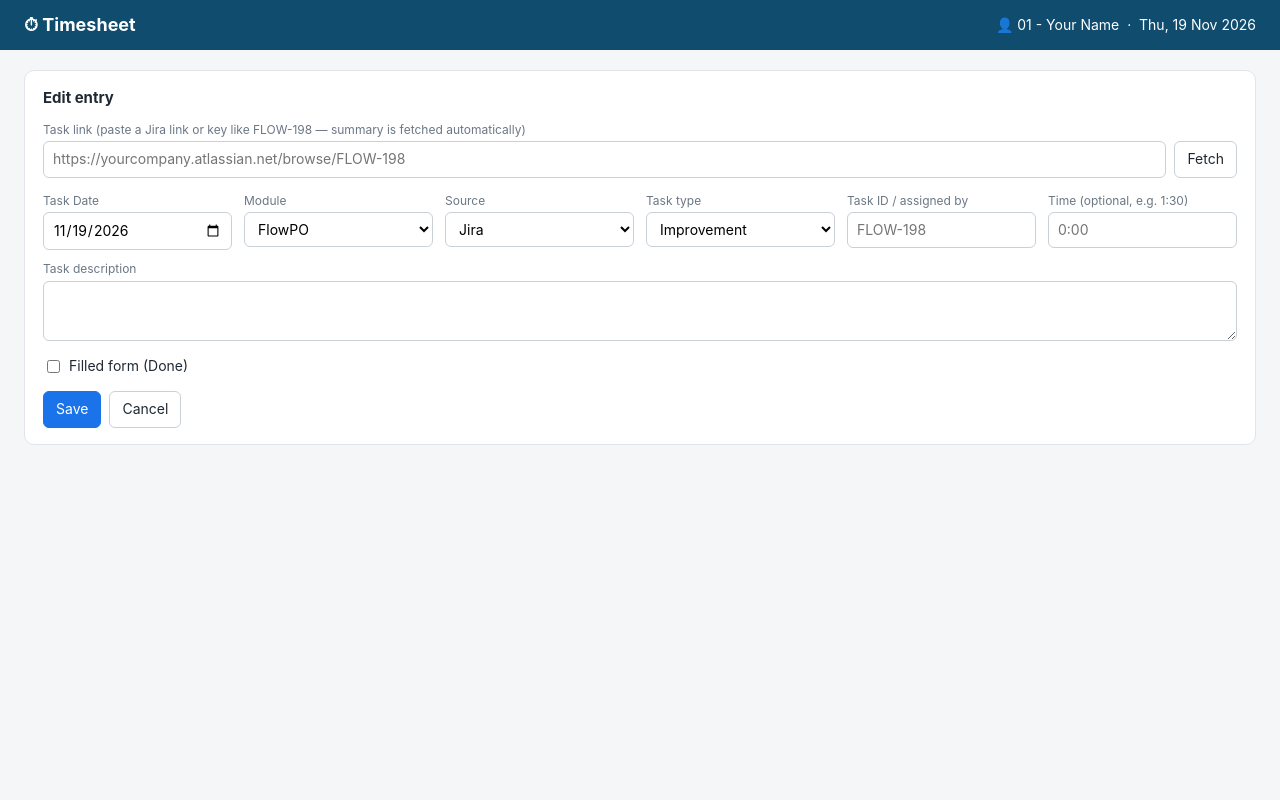
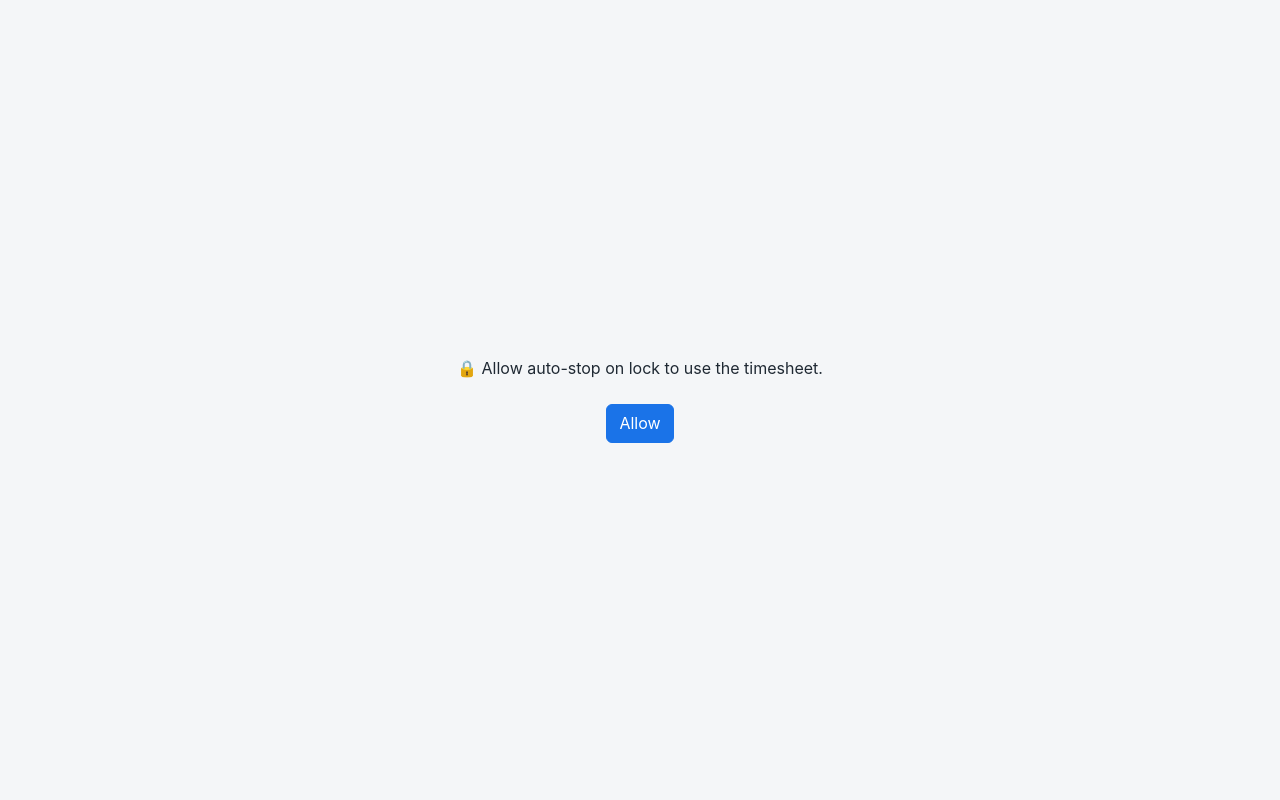
Before and after one commit to hiral-r/timesheet-management, a Laravel app: template resources/views/edit.blade.php in a window 1280 px wide. Run offline with Laravel 12, Linux system fonts and the light colour scheme; the template is opened without the code that fills it, so the values that code supplies are empty.

Commit message:
Added script in which Whenever system is locked or in sleepmode, timer should stop automatically.

```diff
--- a/app/Http/Controllers/TimeEntryController.php
+++ b/app/Http/Controllers/TimeEntryController.php
@@ -122,7 +122,7 @@ class TimeEntryController extends Controller
 
     public function pause(Request $request, TimeEntry $entry): RedirectResponse
     {
-        $entry->pause();
+        $entry->pause($request->filled('at') ? Carbon::createFromTimestampMs((int) $request->input('at')) : null);
 
         return back()->with('status', 'Timer stopped at '.$entry->duration.'.');
     }
--- a/app/Models/TimeEntry.php
+++ b/app/Models/TimeEntry.php
@@ -61,10 +61,11 @@ class TimeEntry extends Model
         }
     }
 
-    public function pause(): void
+    public function pause(?Carbon $at = null): void
     {
         if ($this->running_since) {
-            $this->seconds = $this->totalSeconds();
+            $end = $at && $at->between($this->running_since, Carbon::now()) ? $at : Carbon::now();
+            $this->seconds += (int) $this->running_since->diffInSeconds($end, true);
             $this->running_since = null;
             $this->save();
         }
--- a/resources/views/index.blade.php
+++ b/resources/views/index.blade.php
@@ -21,6 +21,7 @@
                 </form>
             </div>
         </div>
+        <div id="lockGuard" class="msg muted" style="margin:-10px 0 16px" data-pause-url="{{ route('entries.pause', $running) }}"></div>
     @endif
 
     <div class="card">
--- a/resources/views/layout.blade.php
+++ b/resources/views/layout.blade.php
@@ -50,6 +50,7 @@
     </style>
 </head>
 <body>
+<div id="lockGate" style="position:fixed;inset:0;z-index:100;background:var(--bg);display:flex;align-items:center;justify-content:center;padding:24px;text-align:center;font-size:16px">Checking lock permission…</div>
 <header class="top">
     <h1><a href="{{ route('entries.index') }}">⏱ Timesheet</a></h1>
     <span>
@@ -88,6 +89,39 @@
         tick(); setInterval(tick, 1000);
     })();
 </script>
+<script>
+// The app opens only after Chrome may detect a locked screen; locking stops the running timer.
+(async () => {
+    const gate = document.getElementById('lockGate'), note = document.getElementById('lockGuard');
+    const lock = (msg) => { gate.style.display = msg ? 'flex' : 'none'; if (msg) gate.innerHTML = msg; };
+
+    if (!('IdleDetector' in window)) return lock('🔒 This app needs Chrome/Edge and a secure address (open via http://localhost/…).');
+
+    const watch = async () => {
+        const d = new IdleDetector();
+        const stop = (at) => fetch(note.dataset.pauseUrl, { method: 'POST', body: new URLSearchParams({ at }), redirect: 'manual', keepalive: true,
+            headers: { 'X-CSRF-TOKEN': document.querySelector('meta[name=csrf-token]').content } });
+        d.onchange = () => {
+            if (!note) return;
+            if (d.screenState === 'locked') stop(note.dataset.stopped = Date.now());
+            else if (note.dataset.stopped) location.reload();
+        };
+        // Sleep: the page is frozen, so on wake there's a gap in ticks -> stop at the lock time or the last tick
+        let last = Date.now();
+        setInterval(() => {
+            if (note && Date.now() - last > 180000) stop(note.dataset.stopped || last).finally(() => location.reload());
+            last = Date.now();
+        }, 10000);
+        await d.start({ threshold: 60000 });
+        lock(null);
+    };
+
+    if ((await navigator.permissions.query({ name: 'idle-detection' })).state === 'granted') return watch();
+    lock('<div>🔒 Allow auto-stop on lock to use the timesheet.<br><br><button type="button" class="btn primary">Allow</button></div>');
+    gate.querySelector('button').onclick = async () => (await IdleDetector.requestPermission()) === 'granted'
+        ? watch() : lock('🔒 Permission blocked. Click the icon left of the address bar → Site settings → Idle detection → Allow, then reload.');
+})();
+</script>
 @stack('scripts')
 </body>
 </html>
```
